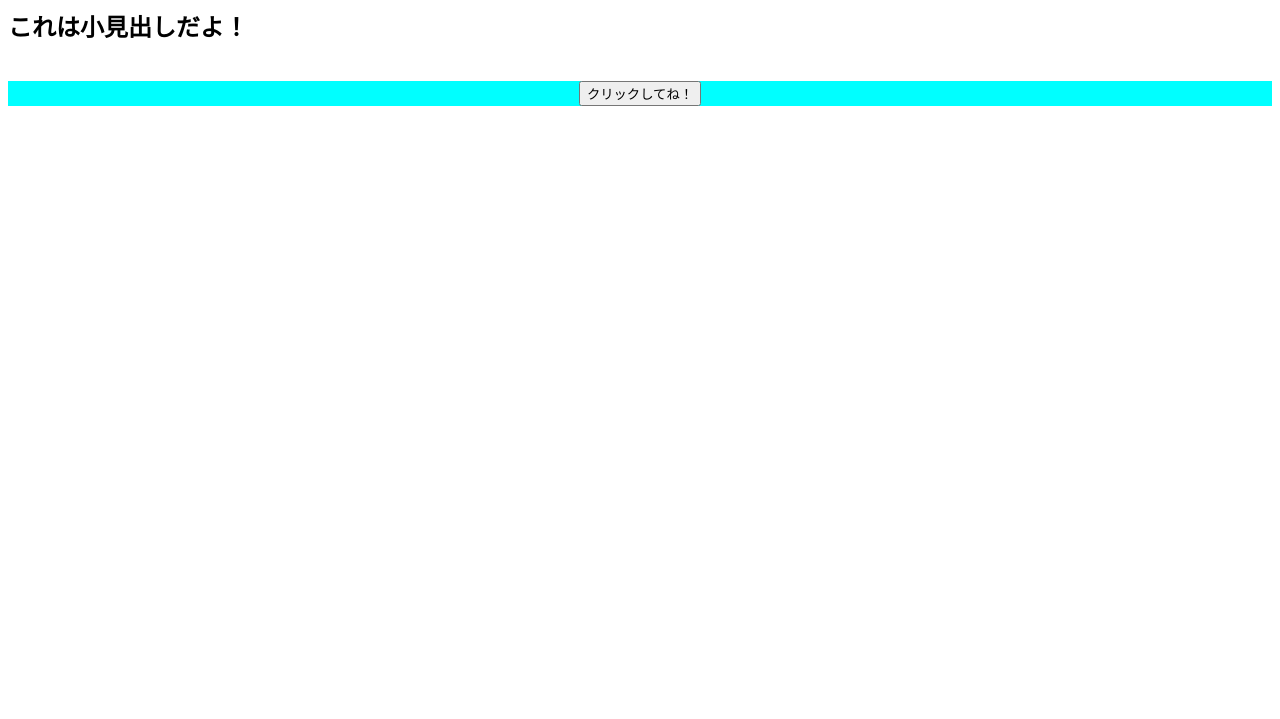
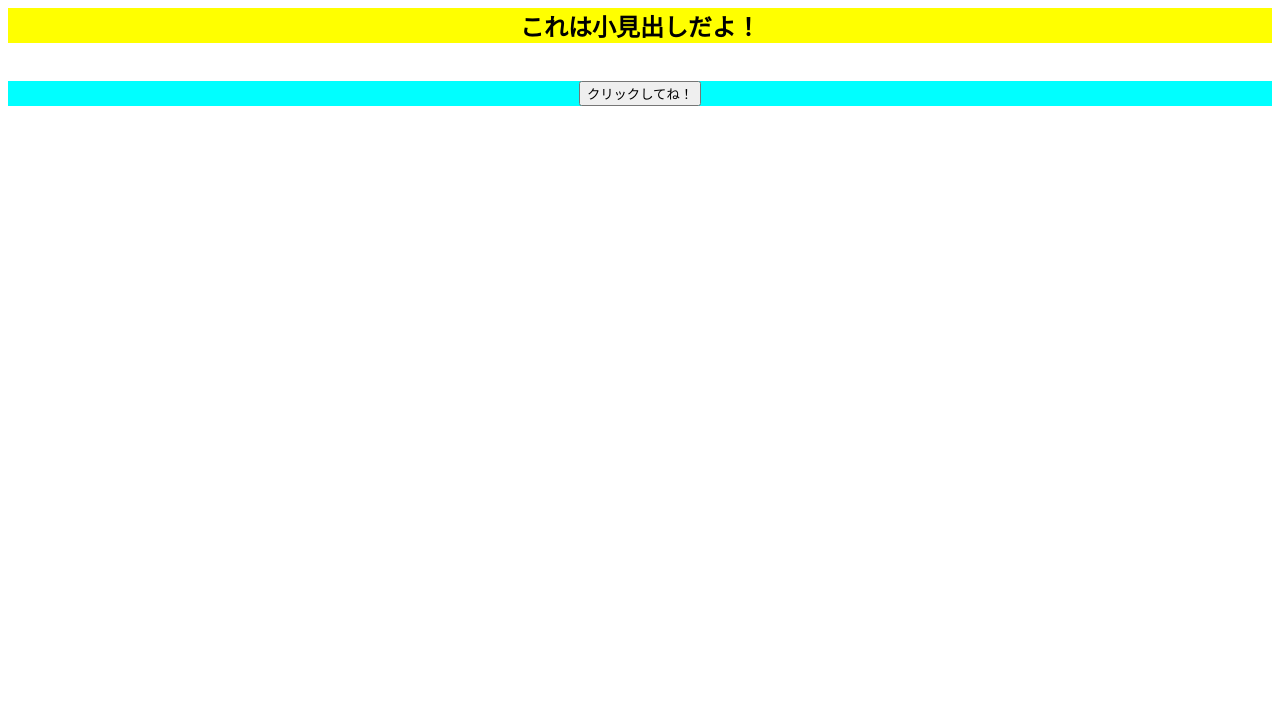
Before and after one commit to Blakelively328/StudyPage, a plain HTML site: page index.html in a window 1280 px wide. Shown: the part 81-800 px from the top of the page. Drawn offline with Linux system fonts and the light colour scheme.

Commit message:
css変更

```diff
--- a/css/test.css
+++ b/css/test.css
@@ -1,6 +1,11 @@
 h1 {
     text-align: center;
     background-color: darkgreen;
+}
+
+h2 {
+    text-align: center;
+    background-color: yellow;
 }
 
 .form {
```
